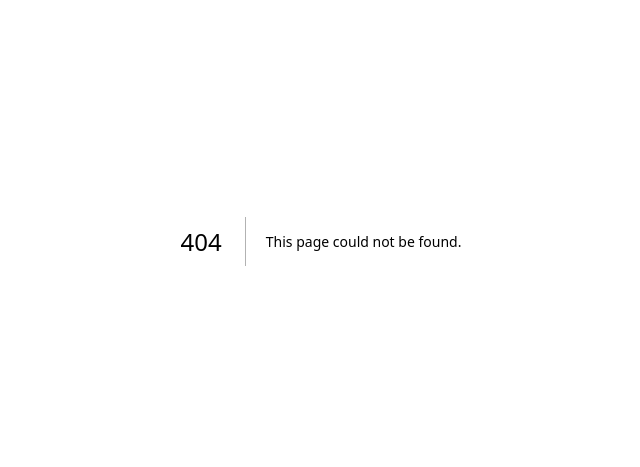
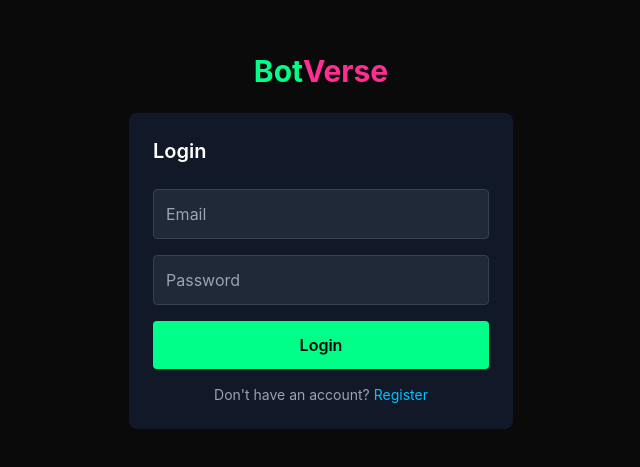
Before and after one commit to isharaktii-glitch/AI-BotVerse-chatgpt-bot, a Next.js app: page /login in a window 1280 px wide. Before the commit this address had no page. Shown: the part 159-626 px from the top of the page, without its empty margins (319-959 px from the left). Built offline with nearby package versions, Linux system fonts and the light colour scheme.

Commit message:
Add login component with form handling

```diff
--- /dev/null
+++ b/pages/login.tsx
@@ -0,0 +1,78 @@
+import { useState } from 'react';
+import { useRouter } from 'next/router';
+
+export default function Login() {
+  const router = useRouter();
+  const [form, setForm] = useState({ email: '', password: '' });
+  const [error, setError] = useState('');
+  const [loading, setLoading] = useState(false);
+
+  async function handleSubmit(e: React.FormEvent) {
+    e.preventDefault();
+    setError('');
+    setLoading(true);
+
+    try {
+      const res = await fetch('/api/auth/login', {
+        method: 'POST',
+        headers: { 'Content-Type': 'application/json' },
+        body: JSON.stringify(form),
+      });
+      const data = await res.json();
+
+      if (!res.ok) {
+        setError(data.error || 'Login failed');
+      } else {
+        router.push('/dashboard');
+      }
+    } catch {
+      setError('Something went wrong. Please try again.');
+    } finally {
+      setLoading(false);
+    }
+  }
+
+  return (
+    <div className="min-h-screen bg-botverse-black text-white flex flex-col items-center justify-center px-4">
+      <h1 className="text-3xl font-bold mb-6">
+        <span className="text-botverse-green">Bot</span>
+        <span className="text-botverse-pink">Verse</span>
+      </h1>
+      <form onSubmit={handleSubmit} className="w-full max-w-sm bg-gray-900 p-6 rounded-lg space-y-4">
+        <h2 className="text-xl font-semibold mb-2">Login</h2>
+
+        {error && <p className="text-botverse-pink text-sm">{error}</p>}
+
+        <input
+          type="email"
+          placeholder="Email"
+          required
+          className="w-full p-3 rounded bg-gray-800 border border-gray-700 focus:border-botverse-blue outline-none"
+          value={form.email}
+          onChange={(e) => setForm({ ...form, email: e.target.value })}
+        />
+        <input
+          type="password"
+          placeholder="Password"
+          required
+          className="w-full p-3 rounded bg-gray-800 border border-gray-700 focus:border-botverse-blue outline-none"
+          value={form.password}
+          onChange={(e) => setForm({ ...form, password: e.target.value })}
+        />
+
+        <button
+          type="submit"
+          disabled={loading}
+          className="w-full bg-botverse-green text-black font-semibold p-3 rounded disabled:opacity-50"
+        >
+          {loading ? 'Logging in...' : 'Login'}
+        </button>
+
+        <p className="text-sm text-gray-400 text-center">
+          Don&apos;t have an account?{' '}
+          <a href="/register" className="text-botverse-blue">Register</a>
+        </p>
+      </form>
+    </div>
+  );
+}
```
